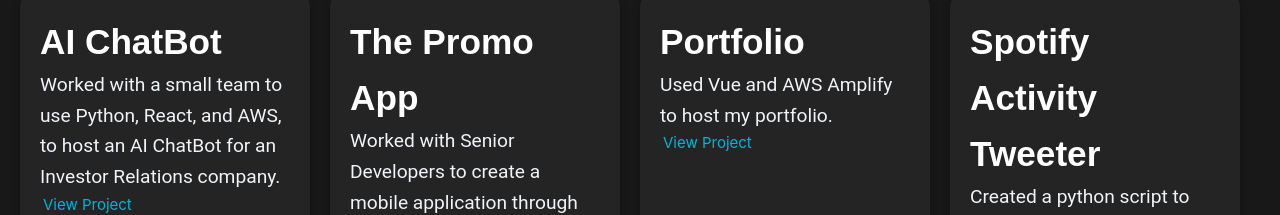
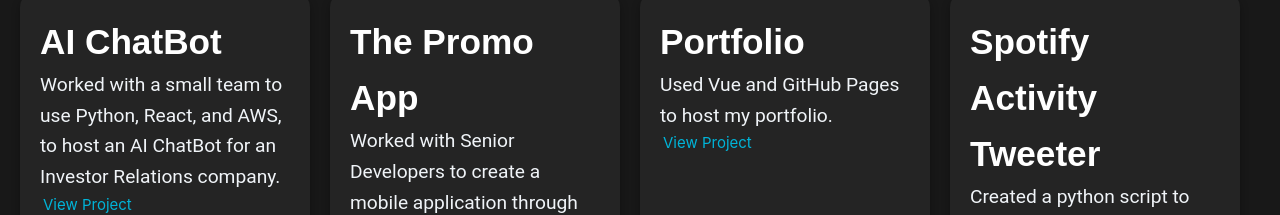
Before and after one commit to JacobStrayer/JacobStrayer.com, a Vue app: page /projects in a window 1280 px wide. Shown: the part 170-385 px from the top of the page. Built offline with nearby package versions, Linux system fonts and the light colour scheme.

Commit message:
Fix for the links to open a new tab only if external

```diff
--- a/src/components/ProjectCard.vue
+++ b/src/components/ProjectCard.vue
@@ -4,7 +4,7 @@
       <div class="project-content">
         <h3>{{ project.title }}</h3>
         <p>{{ project.description }}</p>
-            <a onclick="handleViewProject()">View Project</a>
+        <a @click="handleViewProject(project.link)" class="view-project">View Project</a>
       </div>
       <img v-if="project.image" :src="project.image" alt="Project Image" class="project-image" />
     </div>
@@ -14,8 +14,16 @@
 const props = defineProps({
     project: Object
 })
-// const handleViewProject {
-// }
+
+function handleViewProject(link) {
+  if (link.startsWith('http')) {
+    // External link, open in a new tab
+    window.open(link, '_blank');
+  } else {
+    // Internal link, redirect in the same tab
+    window.location.href = link;
+  }
+}
 </script>
 
 <style scoped>
--- a/src/views/ProjectsView.vue
+++ b/src/views/ProjectsView.vue
@@ -27,15 +27,15 @@ const projects = [
     },
     {
         title: 'Portfolio',
-        description: 'Used Vue and AWS Amplify to host my portfolio.',
-        link: '#',
+        description: 'Used Vue and GitHub Pages to host my portfolio.',
+        link: '/',
         image: ''
     },
     {
         title: 'Spotify Activity Tweeter',
         description:
             'Created a python script to scrape live user activity and tweet the current song being listened to (if currently listening).',
-        link: 'https://play.google.com/store/apps/details?id=com.promoapp.promo&hl=en_US&pli=1',
+        link: '#',
         image: ''
     }
 ]
```
Lines whose indentation alone changed are shown as unchanged.
